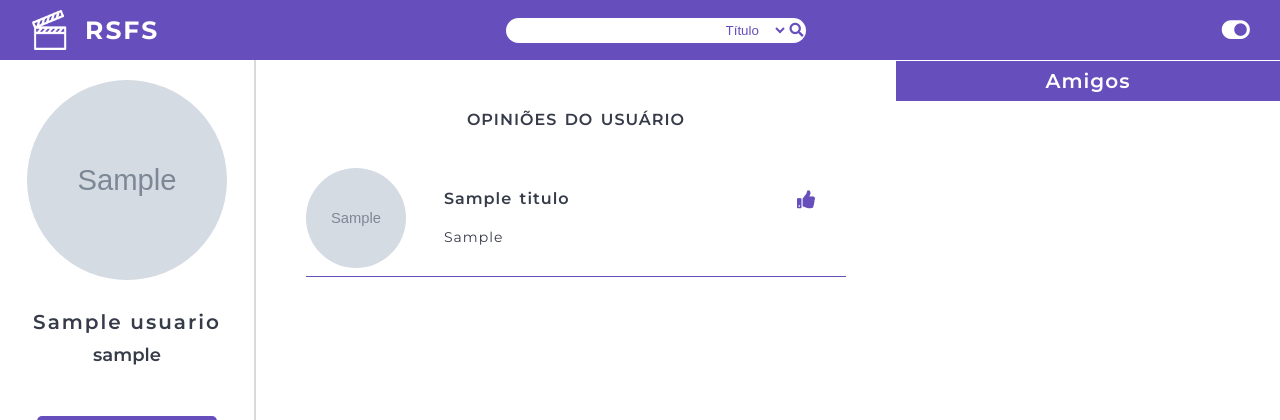
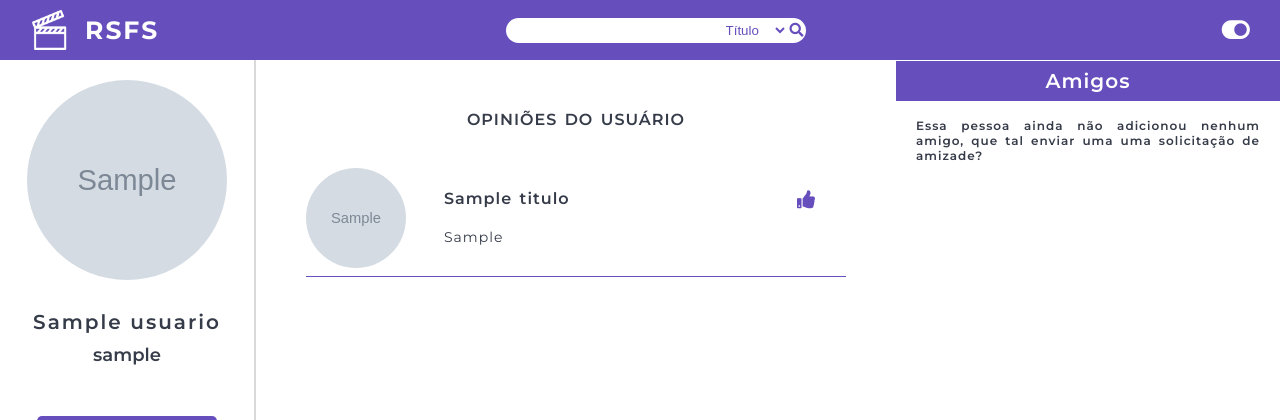
Before and after one commit to KelsonTeixeira/Caixa-de-loja, a PHP site: page /amigo/?id=1 in a window 1280 px wide. Shown: the top 420 px of the page. Run offline with PHP 8.4, Linux system fonts and the light colour scheme; the visitor is signed in with stand-in values (Sample User, id 1); tables that the repository leaves empty hold one stand-in row (values such as "Sample post"); some libraries are stand-ins or nearby versions.

Commit message:
last changes saved

```diff
--- a/src/amigo/index.php
+++ b/src/amigo/index.php
@@ -61,7 +61,7 @@
         <h1><?php echo $User['Nome'] ?></h1>
         <h2><?php echo $User['Username'] ?></h2>
         <a
-          href="../process/solicitar.php?id=<?php echo $User['idUsuario']?>"
+          href="../process/solicitar.php?id=<?php echo $User['idUsuario']?>&amigo=true"
           class="amigo-solicitacao">
           Solicitar amizade
         </a>
@@ -101,17 +101,21 @@
         <div class="friend">
           <h2>Amigos</h2>
           <div class="display">
-          <?php $friends = friendsList($id, $connection) ?>
-          <?php while($friend = $friends -> fetch_assoc()): ?>
+            <?php $friends = friendsList($id, $connection); ?>
+            <?php if(!$friends->num_rows): ?>
+              <h3>
+                Essa pessoa ainda não adicionou nenhum amigo, que tal enviar uma
+                uma solicitação de amizade?
+              </h3>
+            <?php endif ?>
+            <?php while($friend = $friends -> fetch_assoc()): ?>
 
-            <article>
-              <img src="<?php echo $friend['FotoUsuario'] ?>" alt="foto_perfil">
-              <a href="./?id=<?php echo $friend['idUsuario'] ?>">
+              <a href="./amigo/?id=<?php echo $friend['idUsuario'] ?>">
+                <img src="<?php echo $friend['FotoUsuario'] ?>" alt="foto_perfil">
                 <strong><?php echo $friend['Nome'] ?></strong>
               </a>
-            </article>
 
-          <?php endwhile ?>
+            <?php endwhile ?>
           </div>
 
         </div>
@@ -122,5 +126,6 @@
     </div>
 
     <script src="./script/script.js"></script>
+    <?php include '../process/alert.php' ?>
   </body>
 </html>
--- a/src/css/style.css
+++ b/src/css/style.css
@@ -470,6 +470,19 @@
 
 /*    Friend Opinion    */
 
+.feed .all-opinions h3{
+  display: flex;
+  justify-content: center;
+  align-items: center;
+  width: 100%;
+  padding: 50px 0;
+  color: #353b48;
+  font-size: 12px;
+  font-weight: 600;
+  letter-spacing: 1px;
+  text-align: justify;
+}
+
 .feed .friend-opinion{
   height: fit-content;
   width: 100%;
@@ -570,6 +583,24 @@
   letter-spacing: 1px;
 }
 
+.friend-sugestions .friend h3,
+.friend-sugestions .sugestions h3{
+  position: absolute;
+  left: 0;
+  top: 60px;
+  padding: 20px;
+  display: flex;
+  justify-content: center;
+  align-items: center;
+  width: 100%;
+  height: 40px;
+  color: #353b48;
+  font-size: 12px;
+  font-weight: 600;
+  letter-spacing: 1px;
+  text-align: justify;
+}
+
 .friend-sugestions .friend .display,
 .friend-sugestions .sugestions .display{
   height: 250px;
--- /dev/null
+++ b/src/process/alert.php
@@ -0,0 +1,5 @@
+<?php if(isset($_GET['request']) && $_GET['request'] == true): ?>
+  <script>
+    alert('Solicitação Enviada!');
+  </script>
+<?php endif ?>
```
Also changed, not shown: src/index.php (+25 -1 lines), src/process/solicitar.php (+19 -4 lines), 1 other file.
